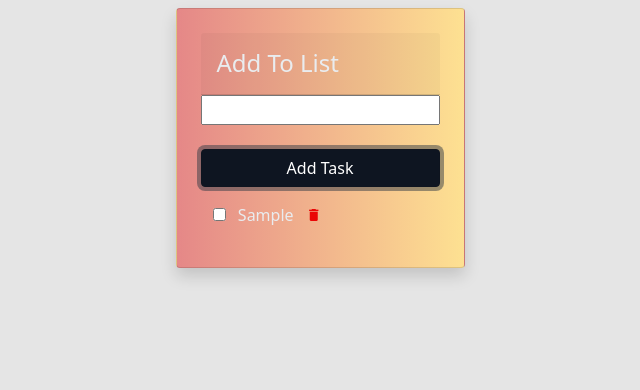
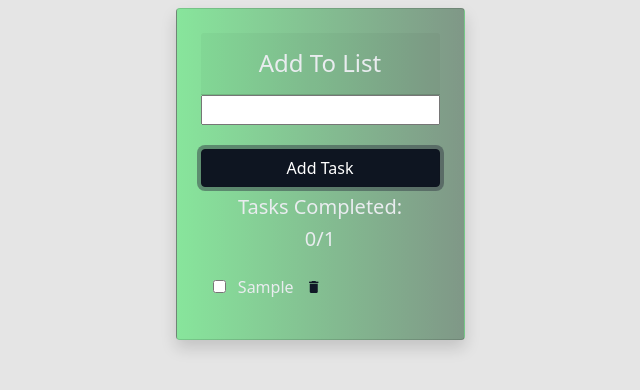
Before and after one commit to TalanWeeks/week4checkpoint, a website with bundled scripts: page index.html in a window 1280 px wide. Both pictures are taken after typing "Sample" into the empty fields and a click on the button "Add Task". Shown: the whole page, without its empty margins (320-960 px from the left). Built offline with nearby package versions, Linux system fonts and the light colour scheme; no server answers.

Commit message:
tasks work completly

```diff
--- a/app/AppState.js
+++ b/app/AppState.js
@@ -11,7 +11,7 @@ class AppState extends EventEmitter {
 
   sandboxTasks = []
 
-  checkedTask = []
+  checkedTasks = []
 }
 
 export const ProxyState = new Proxy(new AppState(), {
--- a/app/Controllers/TaskListController.js
+++ b/app/Controllers/TaskListController.js
@@ -8,6 +8,7 @@ function _drawTaskList(){
   let taskTemplate = ''
   tasks.forEach(task => taskTemplate += task.taskTemplate)
   document.getElementById("task").innerHTML= taskTemplate
+  taskListService.checkedVsUnchecked()
 }
 export class  TaskListController{
 
@@ -15,6 +16,7 @@ export class  TaskListController{
 
     ProxyState.on('tasks',_drawTaskList)
     taskListService.getMyTasks()
+
     // _drawTaskList()
   }
 
--- a/app/Models/Task.js
+++ b/app/Models/Task.js
@@ -17,7 +17,7 @@ export class Task{
       </label>
       <input type="checkbox" value='false' ${this.completed ? 'checked' : ""} onclick="app.taskListController.checkTasks('${this._id}')"></input>
       <label class="p-2 task-slasher"for="task" id="task-slasher">${this.description}</label>
-      <i class="mdi mdi-delete mdi-16px text-danger selectable"
+      <i class="mdi mdi-delete mdi-16px text-dark selectable"
       onclick="app.taskListController.removeTask('${this._id}')"></i>
     </div>
     `
--- a/app/Services/TaskListService.js
+++ b/app/Services/TaskListService.js
@@ -16,14 +16,12 @@ class TaskListService{
     ProxyState.tasks = [...ProxyState.tasks, new Task(taskData)]
     await sandboxApi.post('', taskData)
     this.getMyTasks()
-    console.log("hello from TasksServices", ProxyState.tasks)
   }
 
   async getMyTasks() {
     let res = await sandboxApi.get('')
-    console.log('the res', res)
     ProxyState.tasks = res.data.map(s => new Task(s))
-    console.log(ProxyState.tasks)
+    ProxyState.checkedTasks = ProxyState.tasks.filter((tasks) => {return tasks.completed == true})
   }
 
   async removeTask(id) {
@@ -36,16 +34,29 @@ class TaskListService{
     }
     ProxyState.tasks = ProxyState.tasks.filter(t => t._id !== id)
     // this.getMyTasks()
-    console.log("after filter",ProxyState.tasks);
+
     }
 
     async checkTasks(taskId){
+
       console.log('the task id',taskId)
       const task = ProxyState.tasks.find(t => t._id === taskId)
       console.log("task after found id",task)
       task.completed =! task.completed
       console.log('your completed task mi lord0',task)
       await sandboxApi.put(`${taskId}`,task)
+      ProxyState.checkedTasks = ProxyState.tasks.filter((tasks) => {return tasks.completed == true})
+      this.checkedVsUnchecked()
+      // let checkedAmount = checkedTasks.length
+      // let uncheckedAmount = ProxyState.tasks.length
+      // document.getElementById("checked-vs-not").innerHTML = 'checkedAmount "/" uncheckedAmount'
+    }
+
+    checkedVsUnchecked(){
+      console.log("hello from checkedVsUnchecked",ProxyState.checkedTasks.length,'/',ProxyState.tasks.length)
+      let checkedTasks = ProxyState.checkedTasks.length.toString()
+      let uncheckTasks = ProxyState.tasks.length.toString()
+      document.getElementById("checked-vs-not").innerText = checkedTasks + "/" + uncheckTasks
     }
 }
 
--- a/assets/style/style.css
+++ b/assets/style/style.css
@@ -5,11 +5,11 @@
 }
 .gradient-custom {
   /* fallback for old browsers */
-  background: #cb1111;
+  background: #089c2dc2;
 
   /* Chrome 10-25, Safari 5.1-6 */
-  background: -webkit-linear-gradient(to right, rgba(203, 17, 17, 0.5), rgba(252, 195, 37, 0.5));
+  background: -webkit-linear-gradient(to right, rgba(17, 203, 57, 0.5), rgba(1, 49, 16, 0.5));
 
   /* W3C, IE 10+/ Edge, Firefox 16+, Chrome 26+, Opera 12+, Safari 7+ */
-  background: linear-gradient(to right,  rgba(203, 17, 17, 0.5), rgba(252, 195, 37, 0.5));
+  background: linear-gradient(to right,  rgba(17, 203, 57, 0.5), rgba(1, 49, 16, 0.5));
 }
--- a/index.html
+++ b/index.html
@@ -25,10 +25,11 @@
           <form onsubmit="app.taskListController.createTask()">
           <div class="card shadow gradient-custom m-2 p-4">
             <div class="card-header">
-              <h4 class="my-2"for="task-list">Add To List</><br>
+              <h4 class="my-2 text-center"for="task-list">Add To List</><br>
             </div>
             <input type="text" name= "description" placeholder="" minlength="1" maxlength="35" required><br>
             <button type="submit" class="btn btn-dark btn-outline">Add Task</button>
+            <h5 class="text-center my-2"> Tasks Completed:<h5 class ="text-center"id="checked-vs-not"></h5></h5>
           </form>
           <div id="task"></div>
             </div>
```
